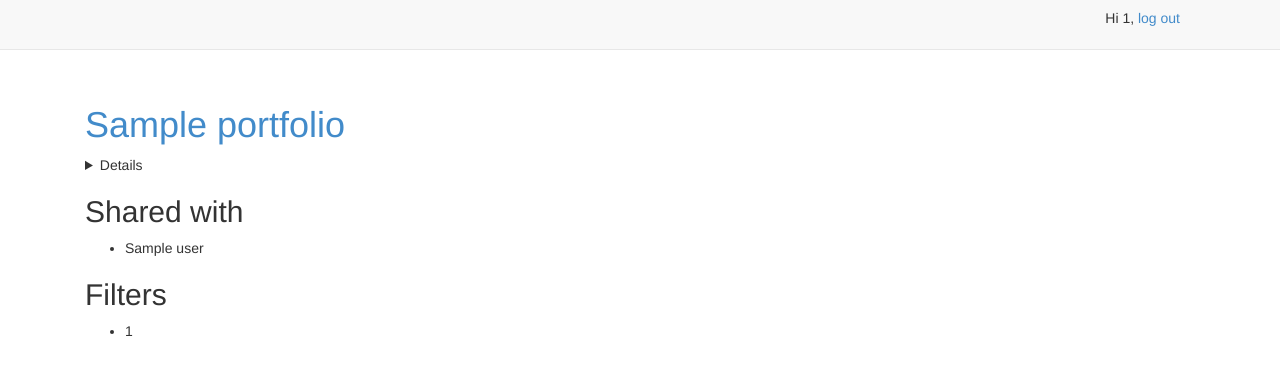
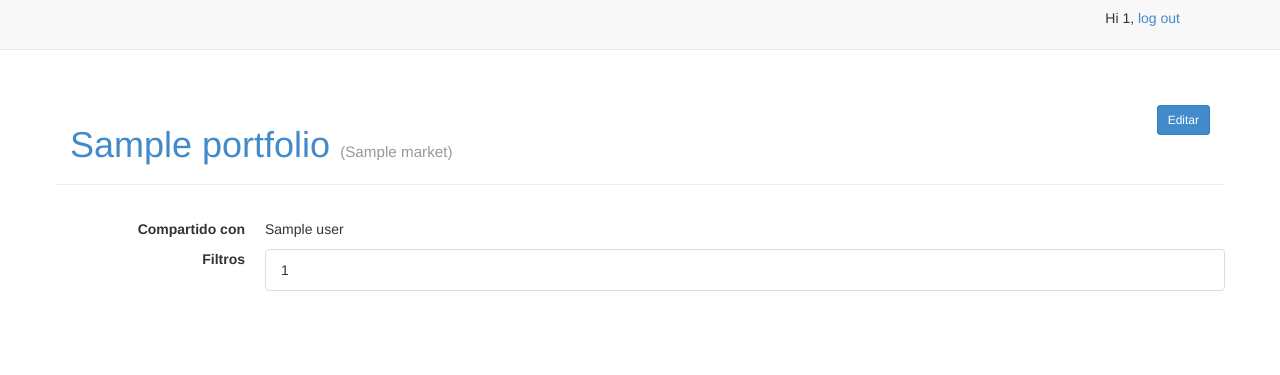
Before and after one commit to carlosvin/pricecalculator, a Python web app: template templates/portfolio/pages/view.html in a window 1280 px wide. Shown: the top 375 px of the page. Run offline with Jinja, Linux system fonts and the light colour scheme; the template is opened without the code that fills it: most values are stand-ins (such as "Sample title", 1, 10 or a date in 2020).

Commit message:
updating styles

```diff
--- a/domain/filters.py
+++ b/domain/filters.py
@@ -17,9 +17,9 @@ class Field(object):
 
 	def __repr__(self):
 		if self.value:
-			return u"%s:%s=%s" % (self.name, self.type, self.value)
+			return u"%s:%s" % (self.name, self.value)
 		else:
-			return u"%s:%s=%s" % (self.name, self.type, "None")
+			return u"%s:%s" % (self.name, "None")
 
 	@property
 	def value(self):
@@ -50,7 +50,7 @@ class Filter(object):
 
 	@property
 	def id(self):
-		return self.get_name() + str(self.fields.values())
+		return self.get_name() + ' ' + str(self.fields.values())
 
 	@staticmethod
 	def factory(filter_type):
--- a/templates/layout.html
+++ b/templates/layout.html
@@ -31,7 +31,12 @@
     	</div>
     </div>
     <div class="container">
-	    <h1>{% block titlebody %}{% endblock %}</h1>
+    	{% block pageheader %}
+	    	<header class="page-header row">
+	    		<h1 class="col-xs-12 col-md-8">{%block titlebody %}{% endblock %}<small>{%block titlebodyextra %}{% endblock %}</small></h1>
+	    		<p class="col-xs-6 col-md-4 text-right">{% block titlebodyactions %}{% endblock %}</p>
+	    	</header>
+    	{% endblock %}
 	    <div class="container">
 		    {% block body %}{% endblock %}
 	    </div>
--- a/templates/portfolio/pages/view.html
+++ b/templates/portfolio/pages/view.html
@@ -1,5 +1,15 @@
 {% extends 'layout.html' %}
-
+{% block titlebody %}
+	<a href="{{ url_for('portfolio.view', name=portfolio.name, uid=portfolio.owner) }}">{{ portfolio.name }}</a>
+{% endblock %}
+{% block titlebodyextra %}
+	<small> ({{ portfolio.market }})</small>
+{% endblock %}
+{% if portfolio.owner==uid %}
+	{% block titlebodyactions %}
+		<a href="{{ url_for('portfolio.update',name=portfolio.name) }}" class="btn btn-primary btn-sm">Editar</a>
+	{% endblock %}
+{% endif %}
 {% block body %}
 	{% include 'portfolio/view.html' %}
 {% endblock %}
--- a/templates/portfolio/view.html
+++ b/templates/portfolio/view.html
@@ -1,16 +1,8 @@
 {% if portfolio %}
-	<article>
-		<h1>
-			<a href="{{ url_for('portfolio.view', name=portfolio.name, uid=portfolio.owner) }}">{{ portfolio.name }}</a>
-		</h1>
-		<details>
-			<span class="author">{{ portfolio.owner }}</span>
-			<span class="market">{{ portfolio.market }}</span>
-		</details>
-		<section class="shared_with">
-			<h2>Shared with</h2>
-			{% if portfolio.users %}
-				<ul>
+<dl class="dl-horizontal">
+	<dt>Compartido con</dt>
+	<dd>{% if portfolio.users %}
+			<ul class="list-inline">
 			{% for u in portfolio.users %}
 				<li>{{ u }}</li>
 			{% endfor %}
@@ -18,28 +10,28 @@
 		{% else %}
 			<p class="info">No has compartido este portfolio con nadie.</p>
 		{% endif%}
-			{% if portfolio.owner==uid %} <a href="{{ url_for('portfolio.update',name=portfolio.name) }}">Puedes editarlo y compartirlo</a>{% endif %}
-		</section>
-
-		<section class="filters">
-			<h2>Filters</h2>
-			<ul>
+	</dd>
+	<dt>Filtros</dt>
+	<dd>
+		<ul class="list-group">
 			{% for f in portfolio.filters.values() %}
-				<li>
-					{{ f.id }}{% if portfolio.owner==uid %}(<a href="{{ url_for('portfolio.del_filter', name=portfolio.name, filter_id=f.id) }}">Borrar filtro</a>){% endif %}
+			<li class="list-group-item">
+				{{ f.id }}
+				{% if portfolio.owner==uid %}
+					<a class="badge" href="{{ url_for('portfolio.del_filter', name=portfolio.name, filter_id=f.id) }}">Borrar</a>
+				{% endif %}
 			</li>
 			{% endfor %}
 			{% if portfolio.owner==uid %}
-				<li>
+			<li class="list-group-item">
 				{% with p_name=portfolio.name %}
 					{% include 'portfolio/add_filter_selecttype.html' %}
 				{% endwith %}
 			</li>
 			{% endif %}
 		</ul>
-
-		</section>
-	</article>
+	</dd>
+</dl>
 {% else %}
 	Portfolio '{{name}}' not found.
 {% endif %}
```
Also changed, not shown: templates/portfolio/pages/form.html (+16 -0 lines). Lines whose indentation alone changed are shown as unchanged.
